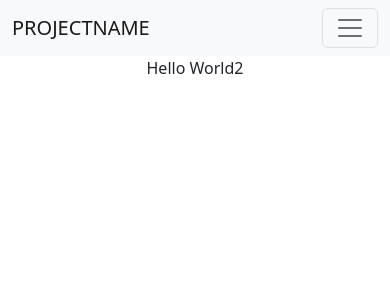
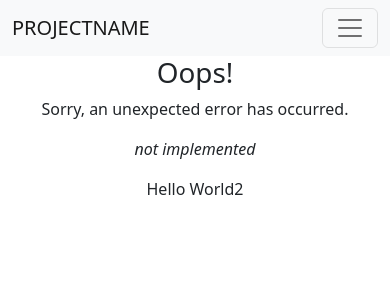
Before and after one commit to Majikujanisch/structureProg, a React (Create React App) app in the folder clients/: page /login in a window 390 px wide. Shown: the top 300 px of the page. Built offline with nearby package versions, Linux system fonts and the light colour scheme.

Commit message:
repairing and prepairing for responsive design

```diff
--- a/clients/src/components/navigationbar.jsx
+++ b/clients/src/components/navigationbar.jsx
@@ -2,7 +2,10 @@ import Container from 'react-bootstrap/Container';
 import Nav from 'react-bootstrap/Nav';
 import Navbar from 'react-bootstrap/Navbar';
 import NavDropdown from 'react-bootstrap/NavDropdown';
+import Cookies from 'js-cookie';
+
 function navigationbar() {
+  var sessionToken = Cookies.get('SessionToken')
   return (
     <Navbar bg="light" expand="lg" variant="light">
       <Container>
@@ -15,7 +18,7 @@ function navigationbar() {
             <NavDropdown title="Profile" id="basic-nav-dropdown">
               <NavDropdown.Item href="#action/3.1">Action</NavDropdown.Item>
               <NavDropdown.Item href="#action/3.2">
-                Another action
+                {console.log(sessionToken)} token
               </NavDropdown.Item>
               <NavDropdown.Item href="#action/3.3">Something</NavDropdown.Item>
               <NavDropdown.Divider />
--- a/clients/src/pages/App.js
+++ b/clients/src/pages/App.js
@@ -4,6 +4,8 @@ import Navbar from '../components/navigationbar'
 import React  from 'react';
 import Login from '../pages/login'
 import Regis from '../pages/regristration'
+import Error from './ErrorPage'
+import Auth from './checkLogin'
 import {BrowserRouter as Router, Route, Routes} from 'react-router-dom';
 import 'bootstrap/dist/css/bootstrap.min.css';
 function App() {
@@ -13,8 +15,9 @@ function App() {
       <Router>
         <Routes>
             <Route exact path='/' element={<Login></Login>}/>
-            <Route path='/about' component={Login}/>
-            <Route path='/options' element={<Regis></Regis>}/>
+            <Route path='/regristration' element={<Regis></Regis>}/>
+            <Route path='/secret' element={<Auth></Auth>}/>
+            <Route path='/*' element={<Error></Error>}/>
         </Routes>
       </Router>
 
--- a/clients/src/pages/ErrorPage.jsx
+++ b/clients/src/pages/ErrorPage.jsx
@@ -1,7 +1,7 @@
 import { useRouteError } from "react-router-dom";
 
 export default function ErrorPage() {
-  const error = useRouteError();
+  var error = "not implemented"
   console.error(error);
 
   return (
@@ -9,7 +9,7 @@ export default function ErrorPage() {
       <h1>Oops!</h1>
       <p>Sorry, an unexpected error has occurred.</p>
       <p>
-        <i>{error.statusText || error.message}</i>
+        <i>{error}</i>
       </p>
     </div>
   );
```
